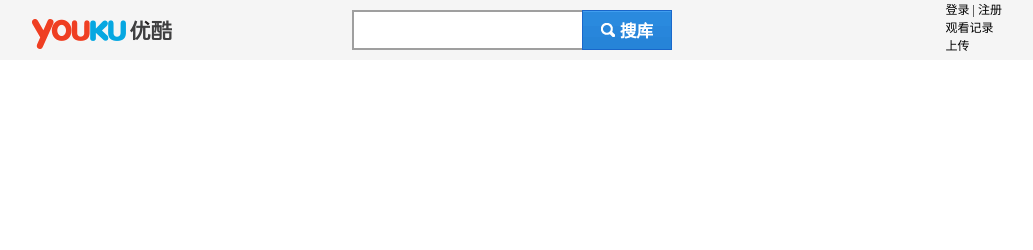
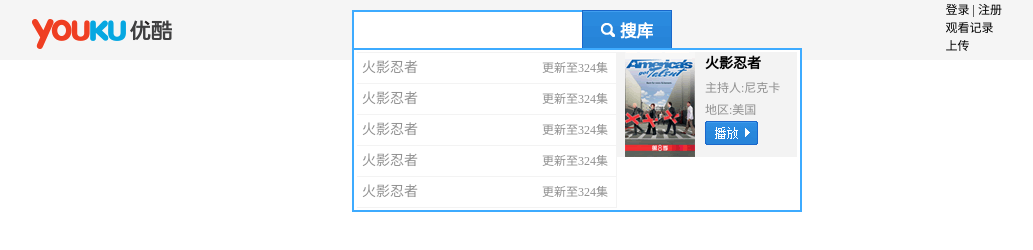
Before and after one commit to billyyyc/youku, a plain HTML site: page index.html in a window 1280 px wide. Shown: the whole page, without its empty margins (123-1156 px from the left). Drawn offline with Linux system fonts and the light colour scheme.

Commit message:
2013年12月28日13:41:23

```diff
--- a/css/common.css
+++ b/css/common.css
@@ -15,20 +15,23 @@ a{text-decoration:none;}
 /*头部小部分*/
 .headerBox{background: #F5F5F5; height: 60px; }
 .logo{padding-top: 19px;width: 320px;}
-.searchBox{width:320px;padding-top: 10px;}
+.searchBox{width:320px;padding-top: 10px;position: relative;}
 .search_input{width: 216px;height: 14px;line-height: 14px;padding:11px 6px;border: 2px solid #9F9F9F;border-right: none;}
 .search_btn{width: 90px;height:40px;background: url(../img/search_btn.gif) left top no-repeat;}
-
-
-
-
-
-
-
-
-
-
-
+/*搜索交互*/
+.search_hover{border-color: #3EABFF;}
+.search_show{width: 440px;border: 2px solid #3EABFF;padding:2px 3px;background-color:#fff;position: absolute;left: 0;top: 48px;}
+.showList{width: 259px; font-size:14px;border-right:1px solid #F3F3F3; border-top: 1px solid #F3F3F3;}
+.showList li{height: 30px;line-height: 30px;border-bottom: 1px solid #F3F3F3;}
+.showList li a{float: left;color: #909090;padding-left: 5px;}
+.showList li span{float: right;font-size: 12px;color: #909090;padding-right: 8px;}
+.showList .active{background: #F3F3F3;}
+.imgShow{width: 172px;background: #F3F3F3; padding-left: 8px;}
+.imgShow dt{width: 70px;height: 105px;float: left;}
+.imgShow dd{width: 92px;float: right;}
+.imgShow dd h3{color: #000;font-size: 14px;margin-bottom: 5px;}
+.imgShow dd p{color: #909090;line-height: 22px;}
+.imgShow_play{width:53px;height:24px;padding-left: 8px;background: url(../img/play_btn.png) left top no-repeat;display: inline-block;}
 
 
 
--- a/index.html
+++ b/index.html
@@ -11,8 +11,22 @@
 			<a href="#"><img src="img/logo.png" alt="logo"></a>
 		</div>
 		<div class="searchBox fl">
-			<input type="text" class="search_input fl">
+			<input type="text" class="search_input search_hover fl">
 			<input type="button" class="search_btn fl">
+			<div class="search_show">
+				<ul class="showList fl">
+					<li><a href="#">火影忍者</a><span>更新至324集</span></li><li><a href="#">火影忍者</a><span>更新至324集</span></li><li><a href="#">火影忍者</a><span>更新至324集</span></li><li><a href="#">火影忍者</a><span>更新至324集</span></li><li><a href="#">火影忍者</a><span>更新至324集</span></li>
+				</ul>
+				<dl class="imgShow fl">
+					<dt><a href="#"><img src="img/pic1.gif" alt=""></a></dt>
+					<dd>
+						<h3>火影忍者</h3>
+						<p>主持人:尼克卡</p>
+						<p>地区:美国</p>
+						<a href="#" class="imgShow_play"></a>
+					</dd>
+				</dl>
+			</div>
 		</div>
 		<ul class="menu fr">
 			<li>登录 | 注册</li>
```
Also changed, not shown: img/pic1.gif (added), img/play_btn.png (added).
